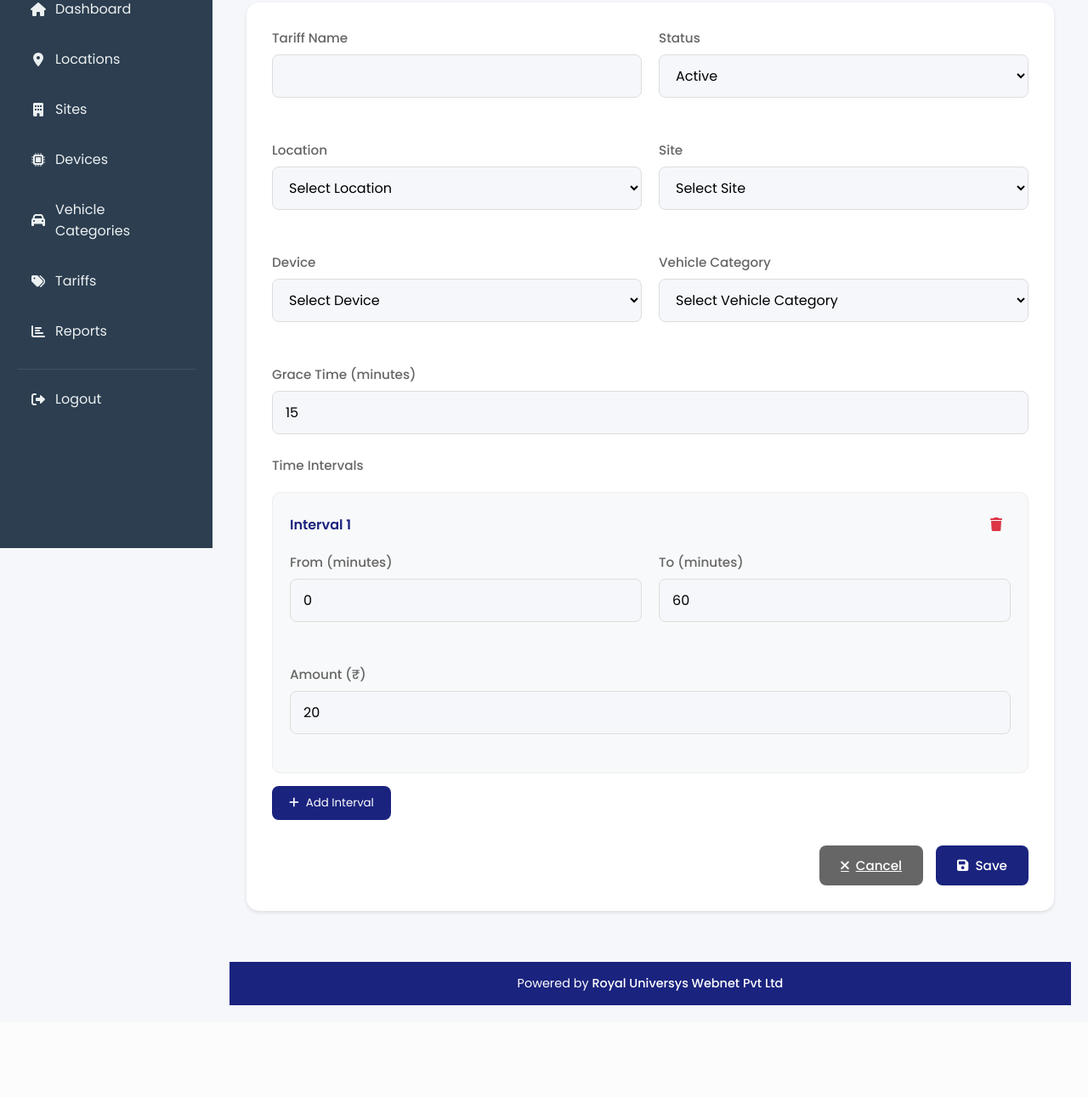
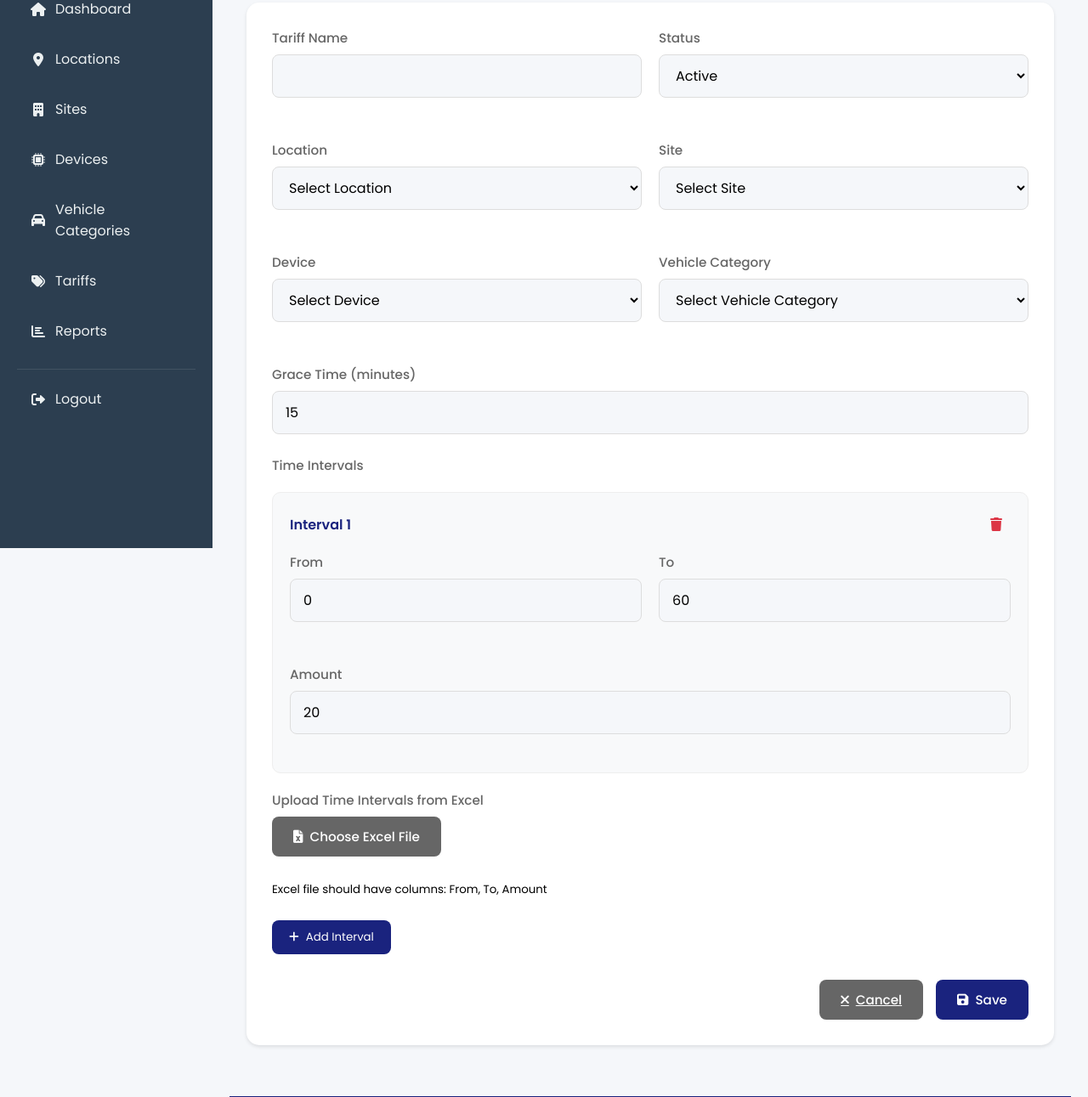
Before and after one commit to karthiknexoplus/cc, a Flask app: page /tariffs/add in a window 1280 px wide. Shown: the part 155-1446 px from the top of the page at 85% size. Before the commit the page ends 1338 px from the top, so only its background shows below. Run offline with Flask 3, Linux system fonts and the light colour scheme.

Commit message:
update on excel

```diff
--- a/app.py
+++ b/app.py
@@ -9,6 +9,7 @@ from flask_migrate import Migrate
 from datetime import datetime
 import io
 import csv
+import pandas as pd  # Add pandas for Excel handling
 
 # Configure logging
 logging.basicConfig(level=logging.DEBUG)
@@ -1541,5 +1542,69 @@ def vehicle_reports():
             'message': f'Error generating report: {str(e)}'
         }), 500
 
+@app.route('/api/tariffs/upload-intervals', methods=['POST'])
+def upload_tariff_intervals():
+    try:
+        if 'excel_file' not in request.files:
+            return jsonify({'success': False, 'error': 'No file uploaded'}), 400
+
+        file = request.files['excel_file']
+        if not file.filename.endswith(('.xlsx', '.xls')):
+            return jsonify({'success': False, 'error': 'Invalid file format. Please upload an Excel file'}), 400
+
+        # Read Excel file
+        df = pd.read_excel(file)
+
+        # Validate required columns
+        required_columns = ['From', 'To', 'Amount']
+        if not all(col in df.columns for col in required_columns):
+            return jsonify({
+                'success': False,
+                'error': 'Excel file must contain columns: From, To, Amount'
+            }), 400
+
+        # Convert to list of intervals
+        intervals = []
+        for _, row in df.iterrows():
+            intervals.append({
+                'from_time': int(row['From']),
+                'to_time': int(row['To']),
+                'amount': float(row['Amount'])
+            })
+
+        # Validate intervals
+        last_to_time = -1
+        for interval in intervals:
+            if interval['from_time'] >= interval['to_time']:
+                return jsonify({
+                    'success': False,
+                    'error': f'Invalid interval: From time ({interval["from_time"]}) must be less than To time ({interval["to_time"]})'
+                }), 400
+
+            if interval['from_time'] <= last_to_time:
+                return jsonify({
+                    'success': False,
+                    'error': 'Intervals must be continuous and non-overlapping'
+                }), 400
+
+            if interval['amount'] <= 0:
+                return jsonify({
+                    'success': False,
+                    'error': f'Invalid amount: {interval["amount"]} must be greater than 0'
+                }), 400
+
+            last_to_time = interval['to_time']
+
+        return jsonify({
+            'success': True,
+            'intervals': intervals
+        })
+
+    except Exception as e:
+        return jsonify({
+            'success': False,
+            'error': f'Error processing Excel file: {str(e)}'
+        }), 500
+
 if __name__ == '__main__':
     app.run(host = '0.0.0.0' ,port = 5000, debug=True)
--- a/templates/tariff_form.html
+++ b/templates/tariff_form.html
@@ -310,16 +310,16 @@
                                 </div>
                                 <div class="form-row">
                                     <div class="form-group">
-                                        <label>From (minutes)</label>
+                                        <label>From</label>
                                         <input type="number" name="interval_from[]" min="0" value="{{ interval.from_time }}" required>
                                     </div>
                                     <div class="form-group">
-                                        <label>To (minutes)</label>
+                                        <label>To</label>
                                         <input type="number" name="interval_to[]" min="0" value="{{ interval.to_time }}" required>
                                     </div>
                                 </div>
                                 <div class="form-group">
-                                    <label>Amount (₹)</label>
+                                    <label>Amount</label>
                                     <input type="number" name="interval_amount[]" min="0" step="0.01" value="{{ interval.amount }}" required>
                                 </div>
                             </div>
@@ -334,20 +334,31 @@
                             </div>
                             <div class="form-row">
                                 <div class="form-group">
-                                    <label>From (minutes)</label>
+                                    <label>From</label>
                                     <input type="number" name="interval_from[]" min="0" value="0" required>
                                 </div>
                                 <div class="form-group">
-                                    <label>To (minutes)</label>
+                                    <label>To</label>
                                     <input type="number" name="interval_to[]" min="0" value="60" required>
                                 </div>
                             </div>
                             <div class="form-group">
-                                <label>Amount (₹)</label>
+                                <label>Amount</label>
                                 <input type="number" name="interval_amount[]" min="0" step="0.01" value="20" required>
                             </div>
                         </div>
                     {% endif %}
+                </div>
+                <div class="form-group" style="margin-top: 20px;">
+                    <label>Upload Time Intervals from Excel</label>
+                    <div class="excel-upload">
+                        <input type="file" id="excelFile" accept=".xlsx,.xls" style="display: none;">
+                        <button type="button" class="btn btn-secondary" onclick="document.getElementById('excelFile').click()">
+                            <i class="fas fa-file-excel"></i> Choose Excel File
+                        </button>
+                        <span id="fileName" style="margin-left: 10px;"></span>
+                    </div>
+                    <small class="text-muted">Excel file should have columns: From, To, Amount</small>
                 </div>
                 <button type="button" class="add-interval" onclick="addInterval()">
                     <i class="fas fa-plus"></i> Add Interval
@@ -382,16 +393,16 @@
             </div>
             <div class="form-row">
                 <div class="form-group">
-                    <label>From (minutes)</label>
+                    <label>From</label>
                     <input type="number" name="interval_from[]" min="0" required>
                 </div>
                 <div class="form-group">
-                    <label>To (minutes)</label>
+                    <label>To</label>
                     <input type="number" name="interval_to[]" min="0" required>
                 </div>
             </div>
             <div class="form-group">
-                <label>Amount (₹)</label>
+                <label>Amount</label>
                 <input type="number" name="interval_amount[]" min="0" step="0.01" required>
             </div>
         `;
@@ -481,5 +492,65 @@
             e.preventDefault();
         }
     });
+
+    // Excel file upload handling
+    document.getElementById('excelFile').addEventListener('change', function(e) {
+        const file = e.target.files[0];
+        if (file) {
+            document.getElementById('fileName').textContent = file.name;
+
+            const formData = new FormData();
+            formData.append('excel_file', file);
+
+            fetch('/api/tariffs/upload-intervals', {
+                method: 'POST',
+                body: formData
+            })
+            .then(response => response.json())
+            .then(data => {
+                if (data.success) {
+                    // Clear existing intervals
+                    const timeIntervals = document.getElementById('timeIntervals');
+                    timeIntervals.innerHTML = '';
+
+                    // Add new intervals from Excel
+                    data.intervals.forEach((interval, index) => {
+                        const intervalCard = document.createElement('div');
+                        intervalCard.className = 'interval-card';
+                        intervalCard.innerHTML = `
+                            <div class="interval-header">
+                                <span class="interval-title">Interval ${index + 1}</span>
+                                <span class="remove-interval" onclick="removeInterval(this)">
+                                    <i class="fas fa-trash"></i>
+                                </span>
+                            </div>
+                            <div class="form-row">
+                                <div class="form-group">
+                                    <label>From</label>
+                                    <input type="number" name="interval_from[]" min="0" value="${interval.from_time}" required>
+                                </div>
+                                <div class="form-group">
+                                    <label>To</label>
+                                    <input type="number" name="interval_to[]" min="0" value="${interval.to_time}" required>
+                                </div>
+                            </div>
+                            <div class="form-group">
+                                <label>Amount</label>
+                                <input type="number" name="interval_amount[]" min="0" step="0.01" value="${interval.amount}" required>
+                            </div>
+                        `;
+                        timeIntervals.appendChild(intervalCard);
+                    });
+
+                    flash('Time intervals imported successfully!', 'success');
+                } else {
+                    flash(data.error, 'error');
+                }
+            })
+            .catch(error => {
+                flash('Error processing Excel file: ' + error.message, 'error');
+            });
+        }
+    });
 </script>
 {% endblock %}
```
Also changed, not shown: 1 other file.
